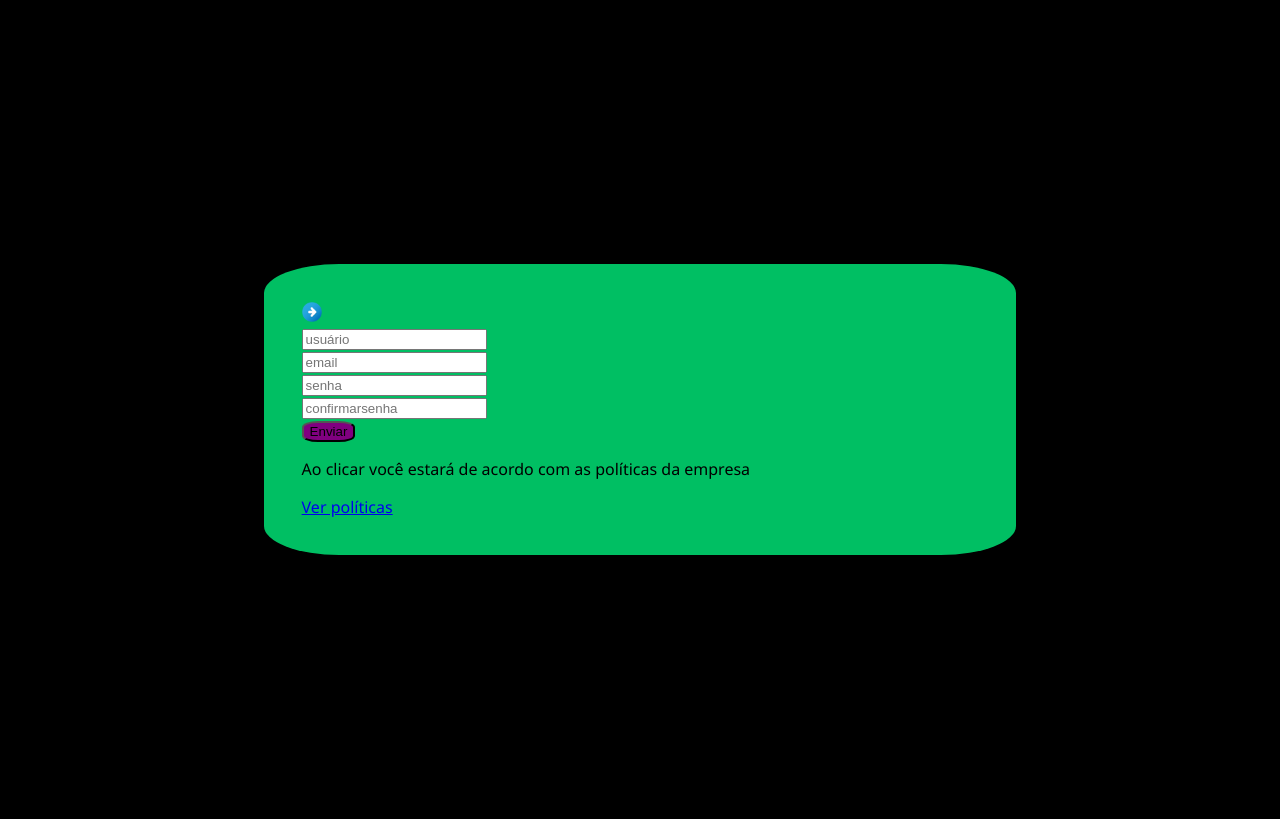
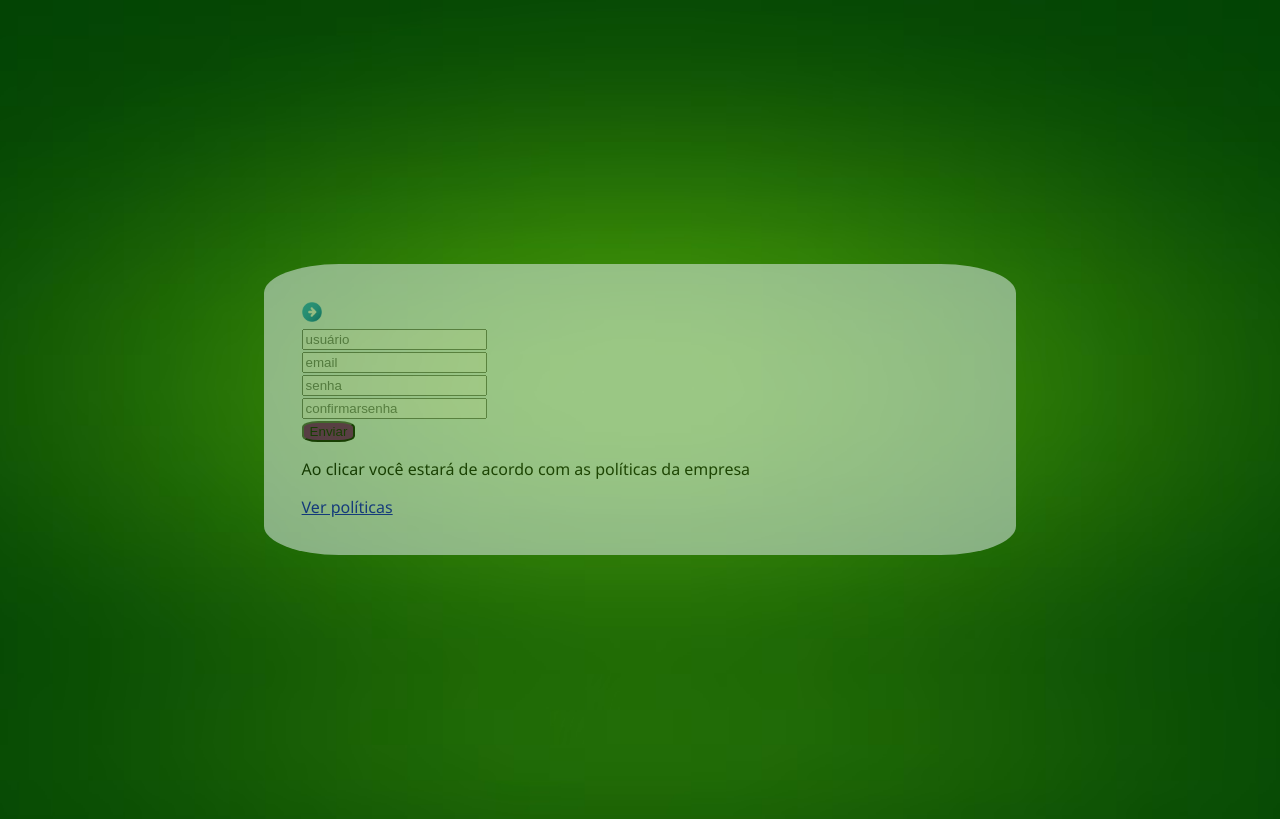
Before and after one commit to ArthurVoit/AplicativoTLB, a PHP site: page /tela-login/cadastro.html in a window 1280 px wide. Run offline with PHP 8.4, Linux system fonts and the light colour scheme.

Commit message:
edit - adição de fundo

```diff
--- a/tela-login/stylecadastro.css
+++ b/tela-login/stylecadastro.css
@@ -1,16 +1,24 @@
 body {
-    background-color: black;
+    background-image: url(imagens/fundo2.jpg);
+    background-repeat: no-repeat;
+    background-size: cover;
     padding: 20%;
     font-family: 'Segoe UI', Tahoma, Geneva, Verdana, sans-serif;
+    background-position: center;
 }
 
-.formcadastro{
-    background-color: #00bf63;
+.cadastro .formcadastro{
     align-items: center;
     padding: 5%;
     border-radius: 10%;
+    border-style: none;
+    position: relative;
+    background-color: aliceblue;
 }
 
+#formcadastro{
+    align-items: center;
+}
 #imagemsetacadastro{
     width: 20px;
     height: 20px;
@@ -30,4 +38,6 @@ body {
 
 .cadastro{
     align-items: center;
+    opacity: 0.5;
+
 }
```
Also changed, not shown: tela-login/imagens/fundo.avif (added), tela-login/imagens/fundo2.jpg (added).
